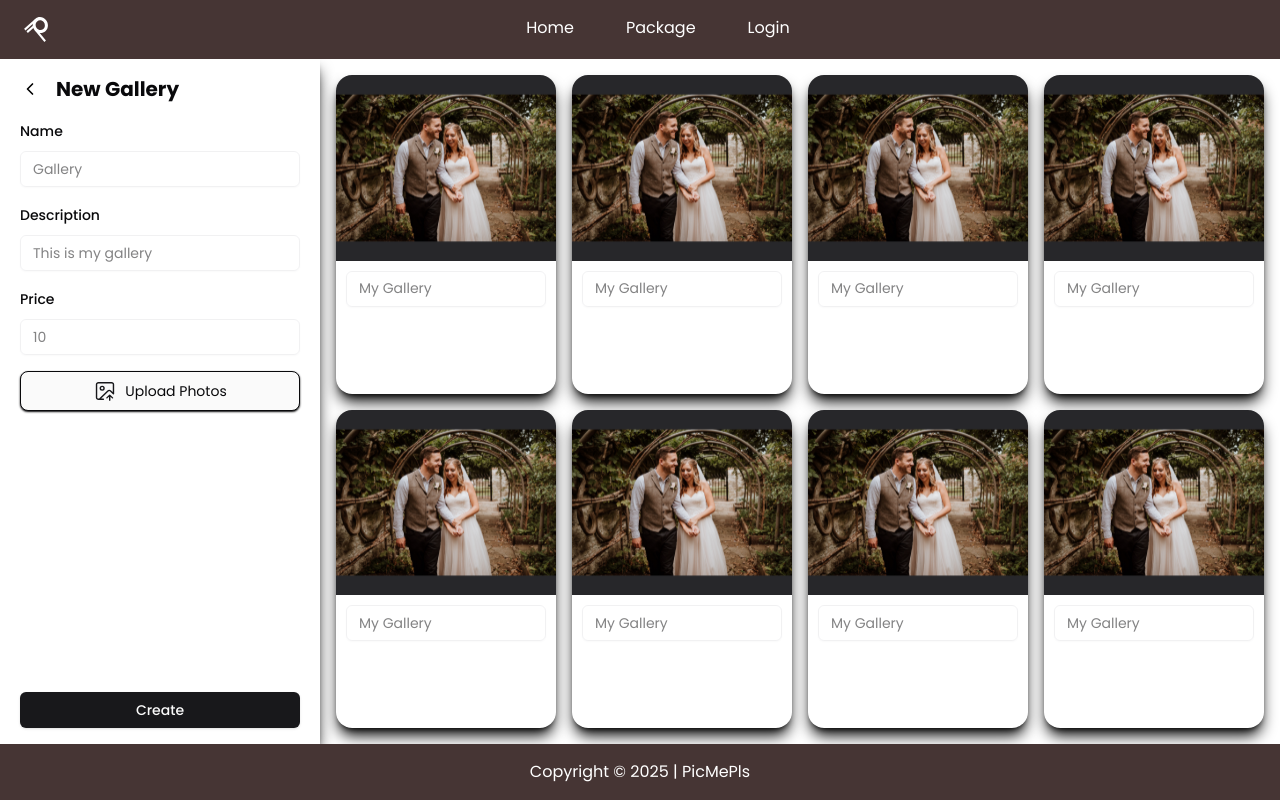
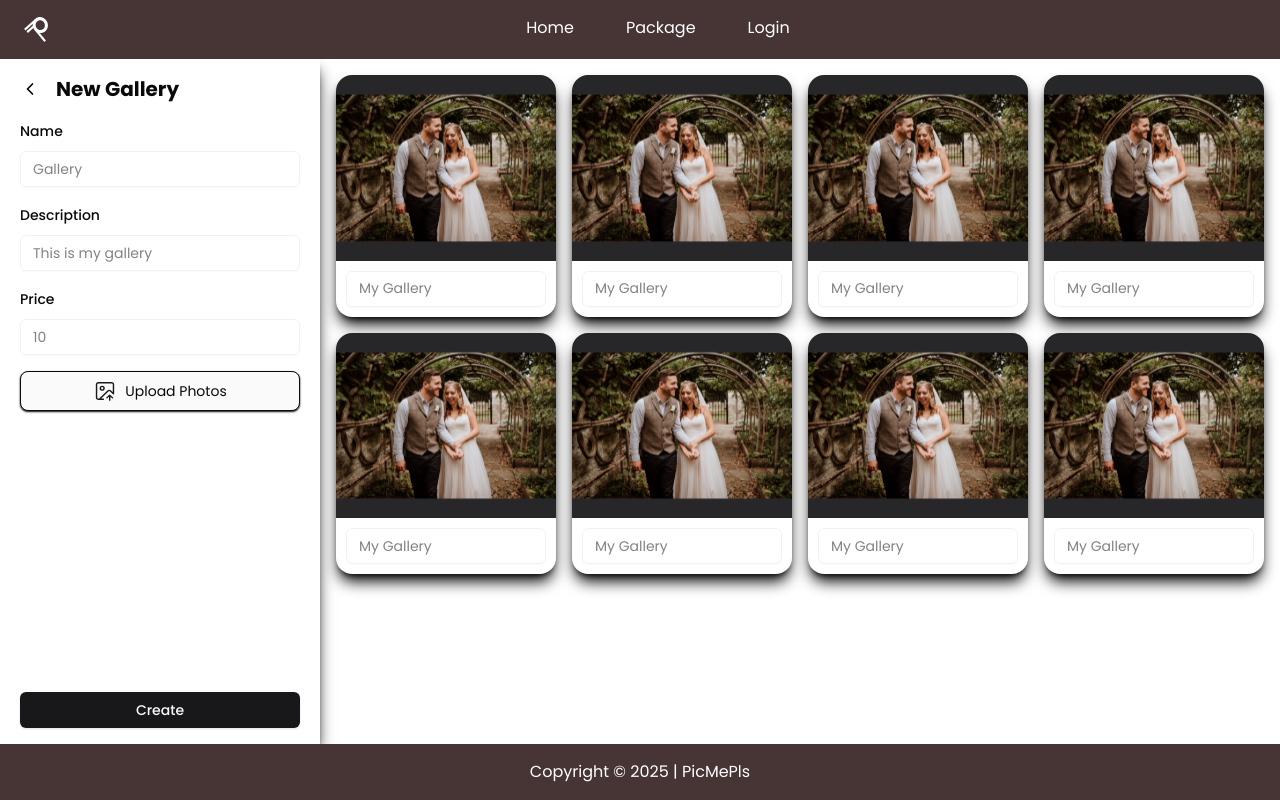
Before and after one commit to CP-RektMart/pic-me-pls-frontend, a Next.js app: page /photographer/packages/create in a window 1280 px wide. Built offline with nearby package versions, Linux system fonts and the light colour scheme; no server answers; some icons are missing.

Commit message:
fix: lg styling

```diff
--- a/src/app/photographer/packages/create/page.tsx
+++ b/src/app/photographer/packages/create/page.tsx
@@ -12,7 +12,8 @@ export default function CreateGalleryPage() {
           price={10}
         />
       </div>
-      <div className='grid grid-cols-2 gap-4 p-4 lg:w-3/4 lg:grid-cols-4'>
+      <div className='lg:w-3/4'>
+        <div className='grid grid-cols-2 gap-4 p-4 lg:grid-cols-4'>
           {[...Array(8)].map((_, i) => (
             <div className='flex' key={i}>
               <PhotoCard
@@ -24,5 +25,6 @@ export default function CreateGalleryPage() {
           ))}
         </div>
       </div>
+    </div>
   )
 }
--- a/src/components/gallery-page/photoCard.tsx
+++ b/src/components/gallery-page/photoCard.tsx
@@ -71,12 +71,12 @@ export default function PhotoCard({
         height={10}
       />
 
-      <div className='h-1/4 w-full p-2.5'>
+      <div className='w-full p-2.5'>
         <Form {...form}>
           <form
             id='gallery-form'
             onSubmit={form.handleSubmit(onSubmit)}
-            className='flex h-full flex-col gap-y-4'
+            className='flex flex-col gap-y-4'
           >
             <FormField
               control={form.control}
```
Lines whose indentation alone changed are shown as unchanged.
